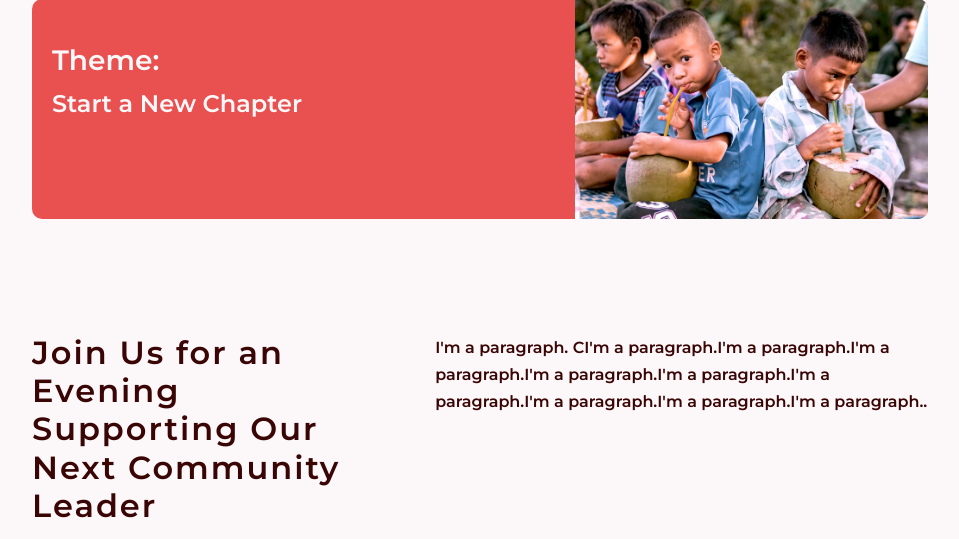
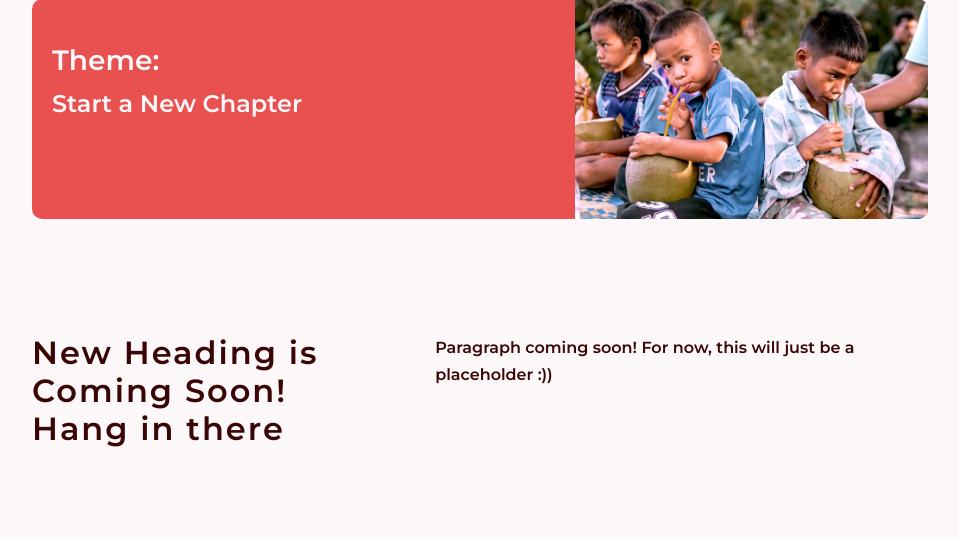
Before and after one commit to koheisanno/tasselsasgala, a Django app: page / in a window 1280 px wide; the page is wider, and only the part inside the window is pictured. Shown: the part 1209-1748 px from the top of that part, without its empty margins (160-1119 px from the left). After the commit the page ends 1656 px from the top of that part, so only its background shows below. Run offline with Django 3.2, Linux system fonts and the light colour scheme; some libraries are stand-ins or nearby versions.

Commit message:
minor changes

```diff
--- a/event/templates/event/home.html
+++ b/event/templates/event/home.html
@@ -61,9 +61,9 @@
 </div>
 <div id="side">
     <h2><strong>
-        Join Us for an Evening Supporting Our Next Community Leader</strong></h2>
+        New Heading is Coming Soon! Hang in there</strong></h2>
     </div>
     <div id='para'>
-    <p>I'm a paragraph. CI'm a paragraph.I'm a paragraph.I'm a paragraph.I'm a paragraph.I'm a paragraph.I'm a paragraph.I'm a paragraph.I'm a paragraph.I'm a paragraph..</p>
+    <p>Paragraph coming soon! For now, this will just be a placeholder :))</p>
 </div>
 {% endblock homecontent %}
```
